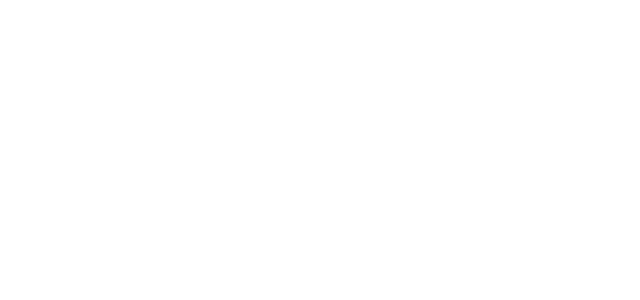
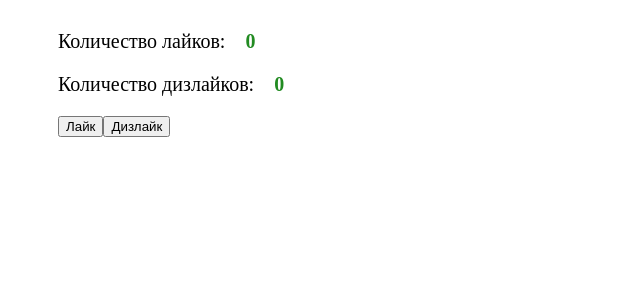
Before and after one commit to petikov-w/vue-c-exm-03, a Vue app: page / in a window 1280 px wide. Shown: the top 300 px of the page, without its empty margins (0-640 px from the left). Built offline with nearby package versions, Linux system fonts and the light colour scheme.

Commit message:
commit-080422-1230 - Создан компонент v-Like.

```diff
--- a/src/App.vue
+++ b/src/App.vue
@@ -1,16 +1,17 @@
 <template>
   <div>
-
+    <Like></Like>
   </div>
 </template>
 
 <script>
 
-
+import Like from "./components/v-Like"
 export default {
   name: 'App',
-  // components: {
-  // }
+  components: {
+    Like
+  }
 }
 </script>
 
--- /dev/null
+++ b/src/components/v-Like.vue
@@ -0,0 +1,45 @@
+<template>
+<div class="box">
+  <div class="like">Количество лайков: <strong>{{ likes }}</strong></div>
+  <div class="like" >Количество дизлайков: <strong>{{ dislikes }}</strong></div>
+  <button @click="addLike">Лайк</button>
+  <button @click="addDisLike">Дизлайк</button>
+</div>
+</template>
+
+<script>
+export default {
+  name: "v-Like",
+  data() {
+    return {
+      likes: 0,
+      dislikes: 0
+    }
+  },
+  methods: {
+    addLike() {
+        this.likes += 1;
+    },
+    addDisLike() {
+        this.dislikes += 1;
+    }
+  }
+}
+</script>
+
+<style lang="scss" scoped>
+    .box {
+      margin-top: 30px;
+      margin-left: 50px;
+    }
+
+    .like {
+      font-size: 20px;
+      margin-bottom: 20px;
+      strong {
+        color: forestgreen;
+        margin-left: 15px;
+      }
+    }
+
+</style>
```
Also changed, not shown: src/components/v-Post.vue (added, +15 -0 lines).
